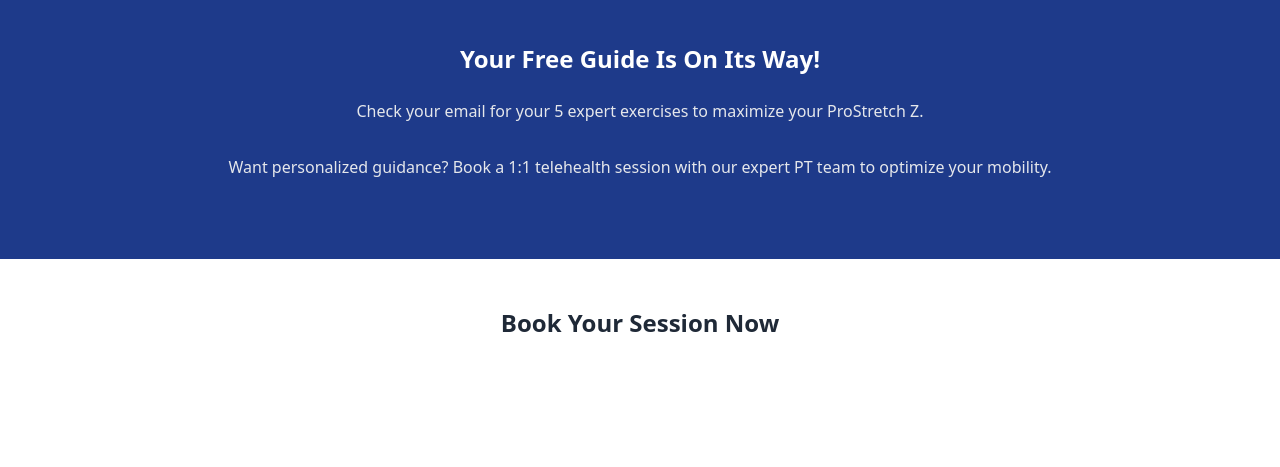
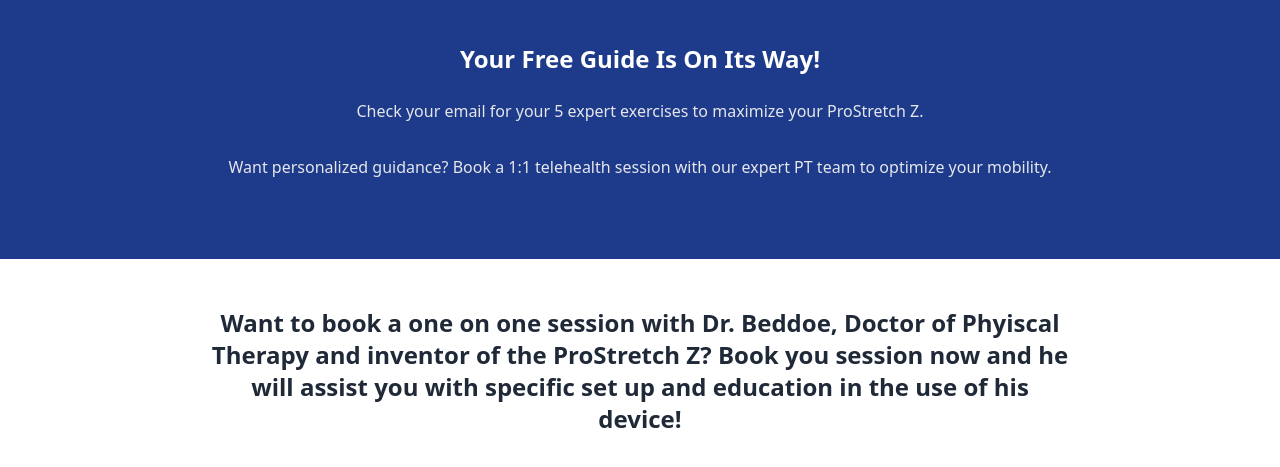
Before and after one commit to cbeddoe/Prostretch-Funnel, a plain HTML site: page thank-you.html in a window 1280 px wide. Shown: the part 105-572 px from the top of the page. Drawn offline with nearby package versions, Linux system fonts and the light colour scheme; a script that the page names is missing.

Commit message:
Update thank-you.html

```diff
--- a/thank-you.html
+++ b/thank-you.html
@@ -28,7 +28,7 @@
   <!-- Calendly Embed -->
   <section class="bg-white py-12">
     <div class="container mx-auto px-4 max-w-4xl">
-      <h2 class="text-2xl font-bold text-center mb-6 text-gray-800">Book Your Session Now</h2>
+      <h2 class="text-2xl font-bold text-center mb-6 text-gray-800">Want to book a one on one session with Dr. Beddoe, Doctor of Phyiscal Therapy and inventor of the ProStretch Z? Book you session now and he will assist you with specific set up and education in the use of his device!</h2>
       <div class="calendly-inline-widget" data-url="https://calendly.com/chris-caretoyouhealth" style="min-width:320px;height:630px;"></div>
       <script type="text/javascript" src="https://assets.calendly.com/assets/external/widget.js"></script>
     </div>
```
